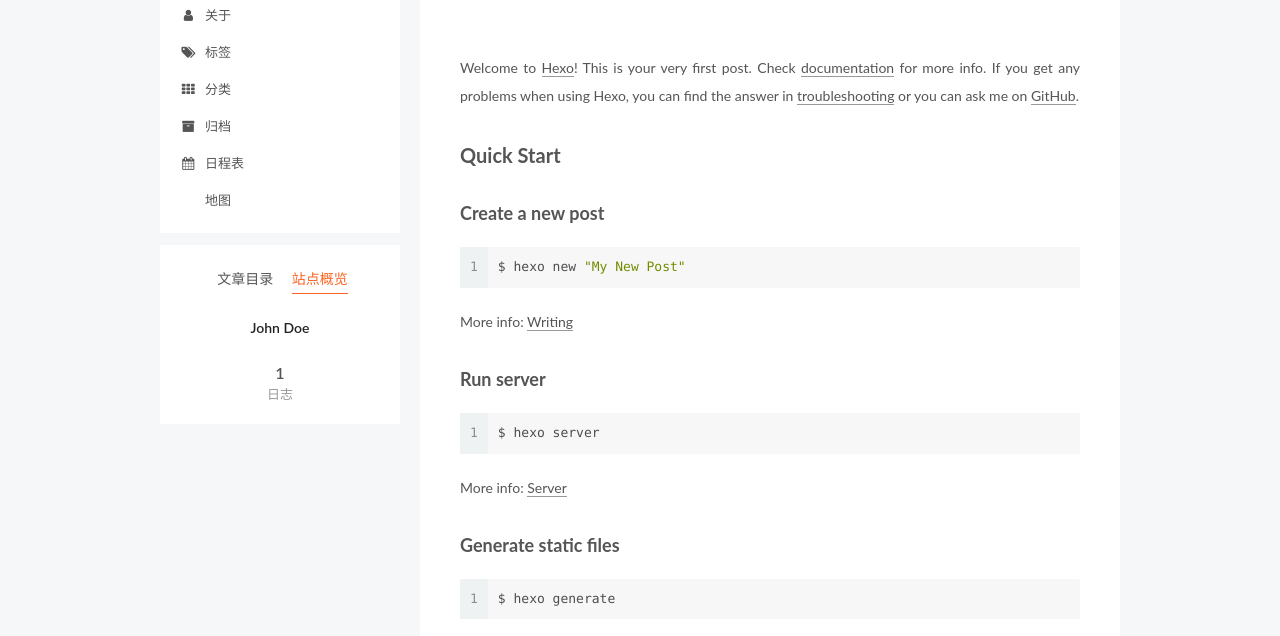
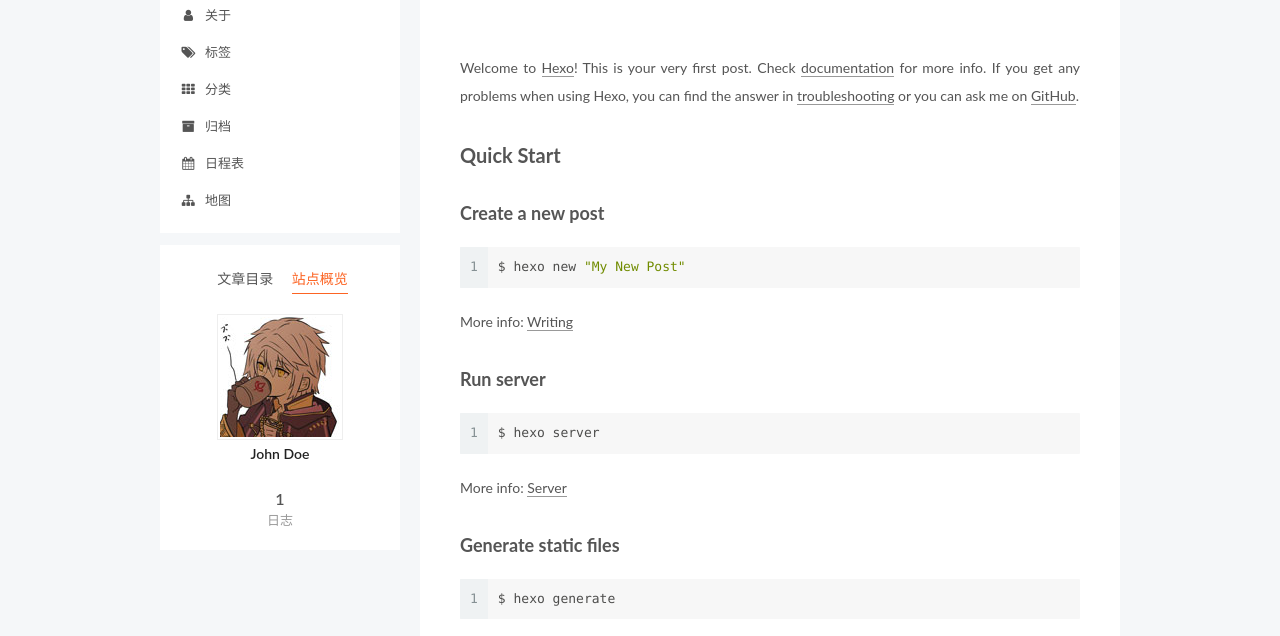
Before and after one commit to taomanes/taomanes.github.io, a plain HTML site: page 2018/12/17/hello-world/index.html in a window 1280 px wide. Both pictures are taken after a click on the item "站点概览". Shown: the part 149-785 px from the top of the page. Drawn offline with Linux system fonts and the light colour scheme.

Commit message:
Site updated: 2018-12-17 23:25:27

```diff
--- a/2018/12/17/hello-world/index.html
+++ b/2018/12/17/hello-world/index.html
@@ -243,7 +243,7 @@
         <li class="menu-item menu-item-sitemap">
           <a href="/sitemap.xml" rel="section">
 
-              <i class="menu-item-icon fa fa-fw fa-carrot"></i> <br>
+              <i class="menu-item-icon fa fa-fw fa-sitemap"></i> <br>
 
             地图
           </a>
@@ -287,7 +287,7 @@
     <span hidden itemprop="author" itemscope="" itemtype="http://schema.org/Person">
       <meta itemprop="name" content="John Doe">
       <meta itemprop="description" content="">
-      <meta itemprop="image" content="/images/avatar.gif">
+      <meta itemprop="image" content="/images/avatar.png">
     </span>
 
     <span hidden itemprop="publisher" itemscope="" itemtype="http://schema.org/Organization">
@@ -439,6 +439,8 @@
       <section class="site-overview-wrap sidebar-panel">
         <div class="site-overview">
           <div class="site-author motion-element" itemprop="author" itemscope="" itemtype="http://schema.org/Person">
+
+              <img class="site-author-image" itemprop="image" src="/images/avatar.png" alt="John Doe">
 
               <p class="site-author-name" itemprop="name">John Doe</p>
               <p class="site-description motion-element" itemprop="description"></p>
--- a/css/main.css
+++ b/css/main.css
@@ -1823,7 +1823,7 @@ pre .javascript .function {
   width: 4px;
   height: 4px;
   border-radius: 50%;
-  background: #2669ff;
+  background: #94ffff;
 }
 .links-of-blogroll {
   font-size: 13px;
```
Also changed, not shown: archives/2018/12/index.html (+3 -1 lines), archives/2018/index.html (+3 -1 lines), archives/index.html (+3 -1 lines), index.html (+4 -2 lines), images/avatar.png (added).
